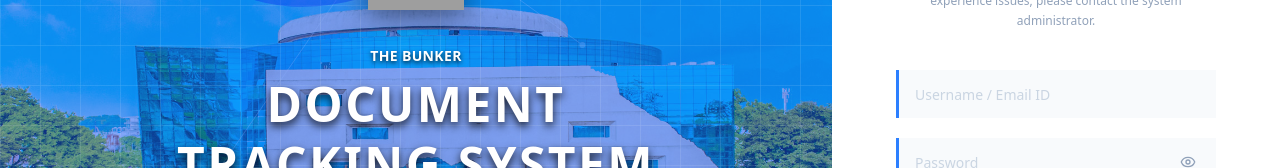
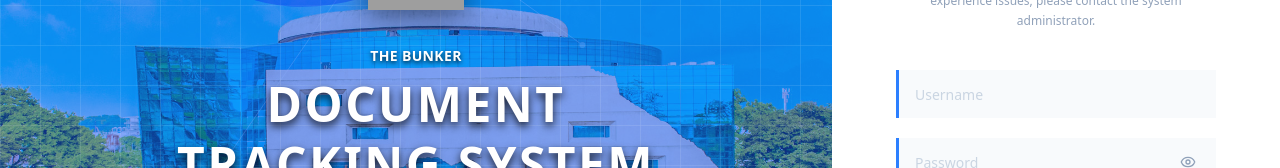
Before and after one commit to pgocasting/document-tracking-systems, a React (Vite) app in the folder frontend/: page / in a window 1280 px wide. Shown: the part 275-443 px from the top of the page. Built offline with nearby package versions, Linux system fonts and the light colour scheme; no server answers; grey boxes are pictures that could not be loaded.

Commit message:
Update login placeholder to Username only

```diff
--- a/frontend/src/admin/pages/LoginPage.tsx
+++ b/frontend/src/admin/pages/LoginPage.tsx
@@ -153,7 +153,7 @@ export default function LoginPage({ onLoginSuccess }: LoginPageProps) {
                   value={username}
                   onChange={(e) => setUsername(e.target.value)}
                   className="h-12 w-full bg-slate-50 border-l-[3px] border-l-blue-500 pl-4 pr-3 text-sm text-slate-700 outline-none transition placeholder:text-slate-300 focus:bg-slate-100"
-                  placeholder="Username / Email ID"
+                  placeholder="Username"
                 />
               </div>
 
```
